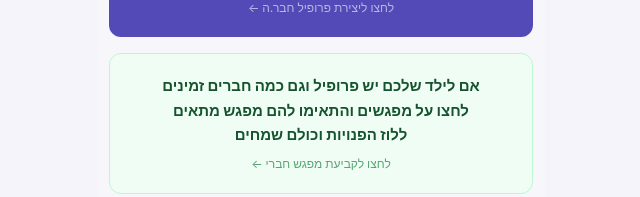
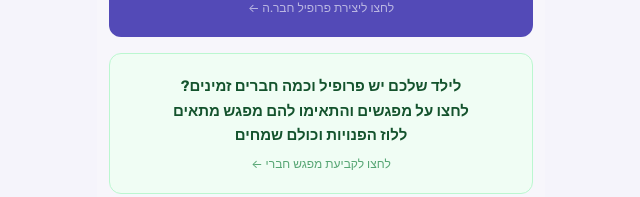
Before and after one commit to madeinphk-alt/kidimeet, a Next.js app: page / in a window 1280 px wide. Shown: the part 263-460 px from the top of the page, without its empty margins (319-959 px from the left). Built offline with nearby package versions, Linux system fonts and the light colour scheme.

Commit message:
Update green CTA text

```diff
--- a/src/app/page.tsx
+++ b/src/app/page.tsx
@@ -296,7 +296,7 @@ export default function LuzPage() {
         {upcoming.length === 0 && (
           <Link href="/meetups" className="block bg-[#f0fdf4] border border-[#bbf7d0] rounded-xl px-5 py-5 text-center active:opacity-80 mb-4" dir="rtl">
             <p className="text-green-900 text-[15px] font-semibold leading-relaxed">
-              אם לילד שלכם יש פרופיל וגם כמה חברים זמינים<br />לחצו על מפגשים והתאימו להם מפגש מתאים<br />ללוז הפנויות וכולם שמחים
+              לילד שלכם יש פרופיל וכמה חברים זמינים?<br />לחצו על מפגשים והתאימו להם מפגש מתאים<br />ללוז הפנויות וכולם שמחים
             </p>
             <p className="text-green-700/70 text-[12px] mt-2">לחצו לקביעת מפגש חברי ←</p>
           </Link>
```
